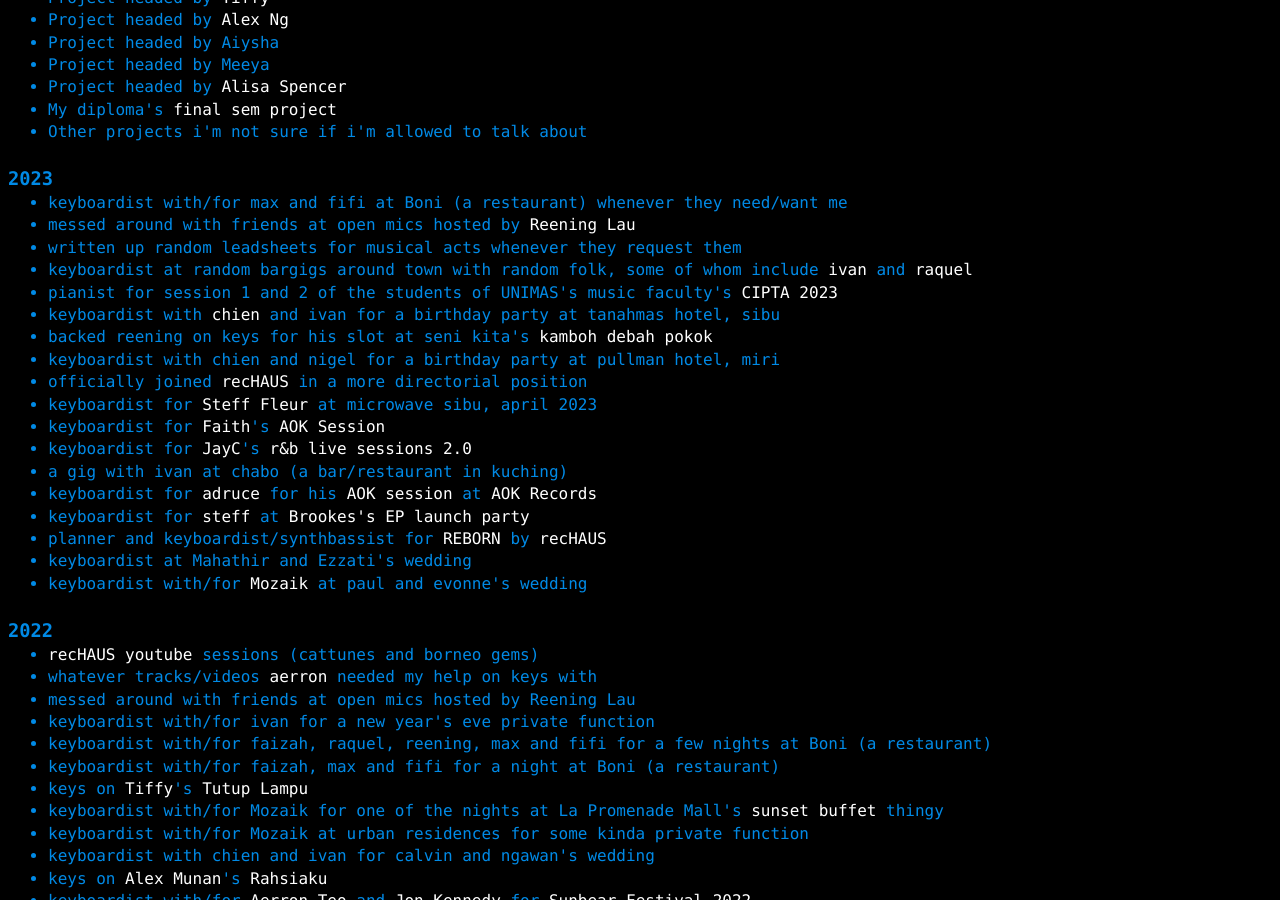
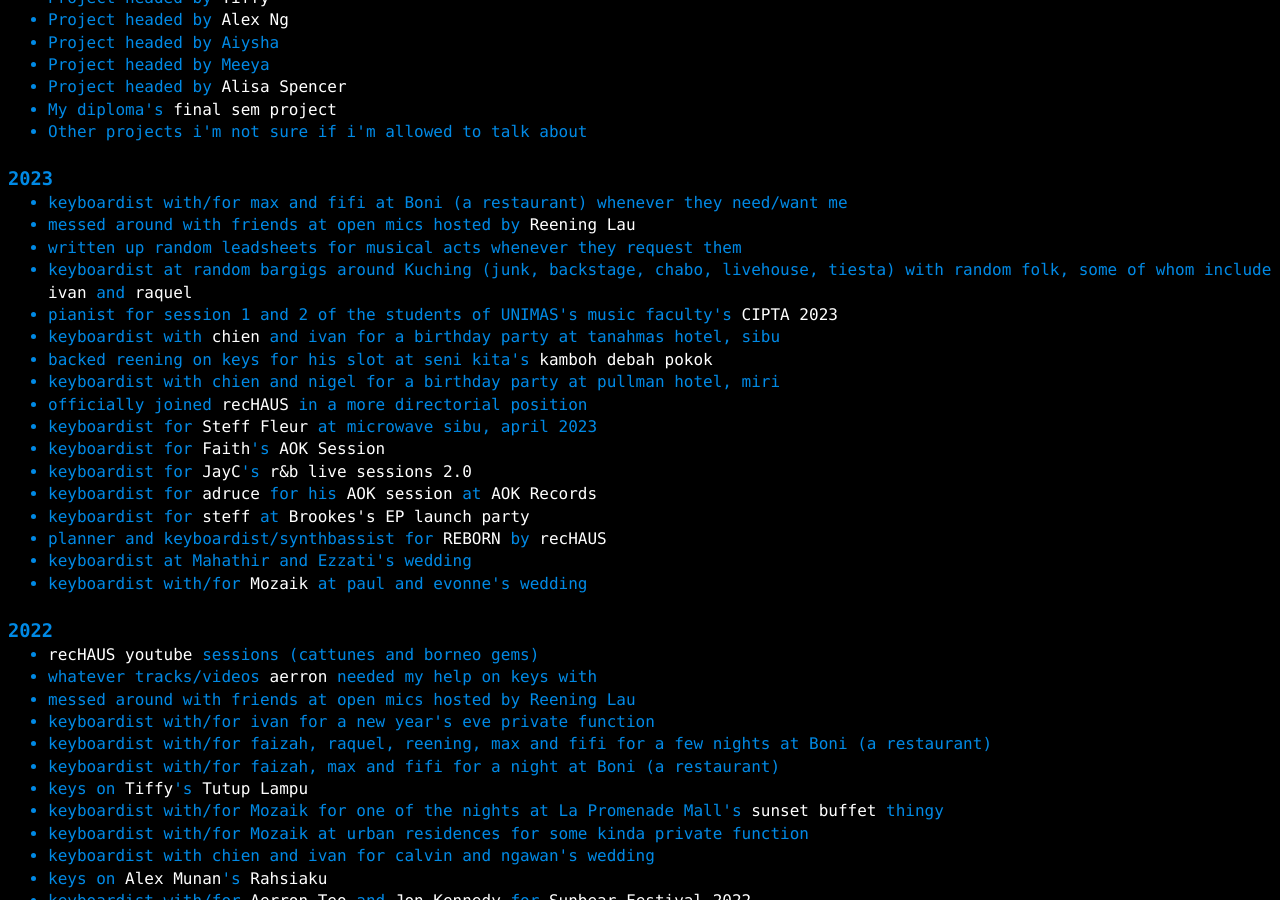
Before and after one commit to a-erfan-aa/a-erfan-aa.github.io, a Jekyll site: the page built from things-i-make/music-comprehensive.html, in a window 1280 px wide and 900 px high, scrolled down 734 px. Built offline with Jekyll 4.4.1, drawn with Linux system fonts in a browser that asks for light colours.

Commit message:
Add more venues to random gigs in music-comprehensive.html
Also delete line about chabo from 2023

```diff
--- a/things-i-make/music-comprehensive.html
+++ b/things-i-make/music-comprehensive.html
@@ -95,7 +95,7 @@
 		<li>keyboardist with/for max and fifi at Boni (a restaurant) whenever they need/want me</li>
 		<li>messed around with friends at open mics hosted by <a href="https://www.instagram.com/reeninglaumusic/">Reening Lau</a></li>
 		<li>written up random leadsheets for musical acts whenever they request them</li>
-		<li>keyboardist at random bargigs around town with random folk, some of whom include <a href="https://www.instagram.com/ivandoivandont/">ivan</a> and <a href="https://www.instagram.com/raquelthen/">raquel</a></li>
+		<li>keyboardist at random bargigs around Kuching (junk, backstage, chabo, livehouse, tiesta) with random folk, some of whom include <a href="https://www.instagram.com/ivandoivandont/">ivan</a> and <a href="https://www.instagram.com/raquelthen/">raquel</a></li>
 		<li>pianist for session 1 and 2 of the students of UNIMAS's music faculty's <a href="https://www.instagram.com/p/CtEO6L1y3Qd">CIPTA 2023</a></li>
 		<li>keyboardist with <a href="https://www.instagram.com/chien.gale/">chien</a> and ivan for a birthday party at tanahmas hotel, sibu</li>
 		<li>backed reening on keys for his slot at seni kita's <a href="https://www.instagram.com/p/CseSLf3yo9H/">kamboh debah pokok</a></li>
@@ -104,7 +104,6 @@
 		<li>keyboardist for <a href="https://www.instagram.com/fleursteff/">Steff Fleur</a> at microwave sibu, april 2023</li>
 		<li>keyboardist for <a href="https://www.instagram.com/faithfiance/">Faith</a>'s <a href="https://www.youtube.com/watch?v=sRHWfFLwo30">AOK Session</a></li>
 		<li>keyboardist for <a href="https://www.instagram.com/jayc_panganiban/">JayC</a>'s <a href="https://www.instagram.com/p/Cp1Vz8kPIrY/">r&b live sessions 2.0</a></li>
-		<li>a gig with ivan at chabo (a bar/restaurant in kuching)</li>
 		<li>keyboardist for <a href="https://www.instagram.com/adruceazman/">adruce</a> for his <a href="https://www.youtube.com/watch?v=jaM9oLt6QmQ">AOK session</a> at <a href="https://www.aokrecordskch.com/">AOK Records</a></li>
 		<li>keyboardist for <a href="https://www.instagram.com/fleursteff/">steff</a> at <a href="https://www.instagram.com/p/CoRSMWtSRBJ/">Brookes's EP launch party</a></li>
 		<li>planner and keyboardist/synthbassist for <a href="https://www.instagram.com/p/Coo3i74P3wb/">REBORN</a> by <a href="https://www.instagram.com/rechaus_/">recHAUS</a></li>
```
